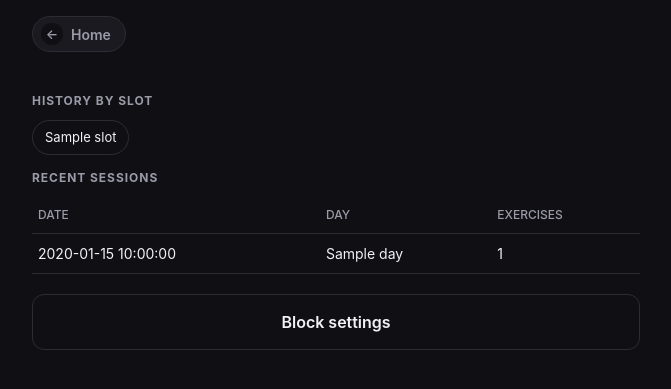
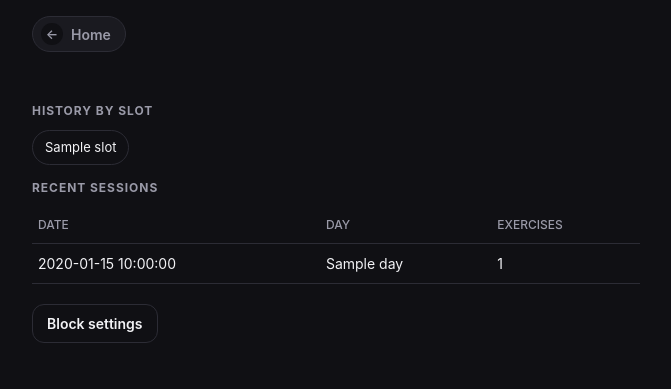
Before and after one commit to jay-withers/gym-log, a FastAPI app: template src/gymlog/templates/strength.html in a window 1280 px wide. Shown: the part 46-435 px from the top of the page, without its empty margins (304-975 px from the left). Run offline with FastAPI, Linux system fonts and the light colour scheme; the template is opened without the code that fills it: most values are stand-ins (such as "Sample title", 1, 10 or a date in 2020); parts of the project's set-up code (start-up, migrations or seed data) failed here and were passed over.

Commit message:
fix: shrink the day picker and Block settings link on the strength page
Same oversizing as the record-keeping sections: these are wayfinding, not
the workout Save button, and didn't need the full-width giant touch target.

Co-Authored-By: Claude Sonnet 5 <noreply@anthropic.com>

```diff
--- a/src/gymlog/templates/strength.html
+++ b/src/gymlog/templates/strength.html
@@ -11,9 +11,9 @@
 </div>
 {% endif %}
 
-<div class="row">
+<div class="actions">
   {% for key, day in block.days | dictsort %}
-    <a class="btn {% if key != next_day %}ghost{% endif %}" href="/session/{{ key }}">
+    <a class="btn small {% if key != next_day %}ghost{% endif %}" href="/session/{{ key }}">
       {{ day.label or key }}{% if key == next_day %} · next{% endif %}
     </a>
   {% endfor %}
@@ -42,5 +42,5 @@
 <p class="last">Nothing logged yet. The first session sets the baseline.</p>
 {% endif %}
 
-<a class="btn ghost" href="/block" style="margin-top:20px">Block settings</a>
+<a class="btn ghost small" href="/block" style="margin-top:20px">Block settings</a>
 {% endblock %}
```
